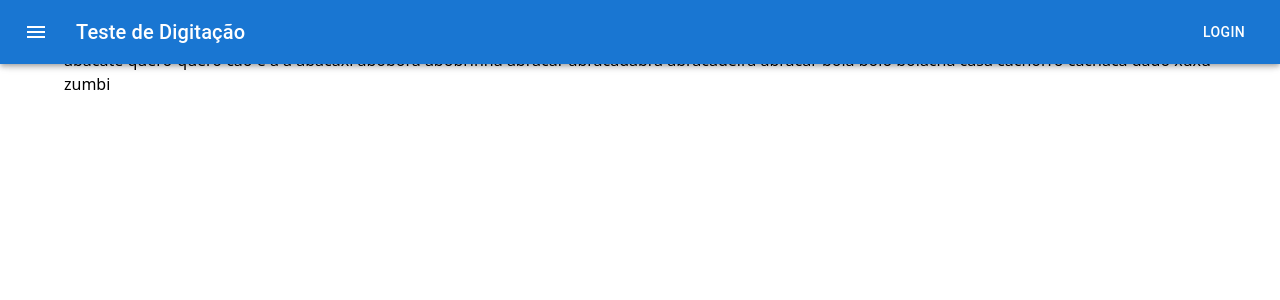
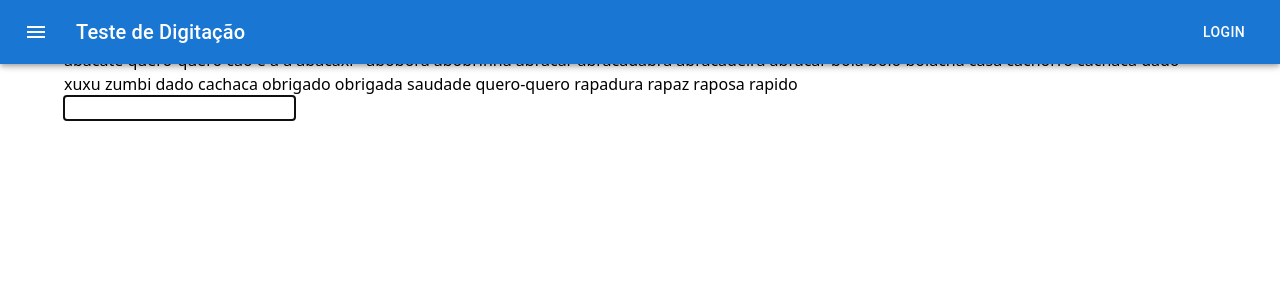
Before and after one commit to LeonardoLagos/projeto-digitacao, a React (Vite) app: page / in a window 1280 px wide. Shown: the top 300 px of the page. Built offline with nearby package versions, Linux system fonts and the light colour scheme.

Commit message:
Página de digitação - Função de digitação completa.

```diff
--- a/src/index.css
+++ b/src/index.css
@@ -7,3 +7,9 @@ body{
     width: 100vw;
     left: 100vh;
 }
+
+span{
+    margin: 0 !important;
+    padding: 0 !important;
+    box-sizing: border-box !important;
+}
--- a/src/pages/Home/index.tsx
+++ b/src/pages/Home/index.tsx
@@ -1,9 +1,11 @@
-import { useState } from "react"
-import { set } from "react-hook-form"
+import { useEffect, useRef, useState } from "react"
 
 export default function Home() {
-  const [text, setText] = useState('')
   const [contagem, setContagem] = useState(0)
+  const [listaLetras, setListaLetras] = useState<string[]>([])
+  const refDivPalavras = useRef<HTMLDivElement>(null)
+  const refInputDigitacao = useRef<HTMLInputElement>(null)
+  const [listaSpans, setListaSpans] = useState<HTMLCollectionOf<Element>>()
   const listaPalavras = [
     'abacate',
     'quero-quero',
@@ -12,6 +14,7 @@ export default function Home() {
     'à',
     'á',
     'abacaxi',
+    '`',
     'abobora',
     'abobrinha',
     'abracar',
@@ -26,27 +29,61 @@ export default function Home() {
     'cachaca',
     'dado',
     'xuxu',
-    'zumbi'
+    'zumbi',
+    'dado',
+    'cachaca',
+    'obrigado',
+    'obrigada',
+    'saudade',
+    'quero-quero',
+    'rapadura',
+    'rapaz',
+    'raposa',
+    'rapido',
   ]
-  function handleTextChange(e: React.ChangeEvent<HTMLInputElement>) {
-    const valorTxt = e.target.value
-    const Palavra = listaPalavras[contagem]
-    setContagem(contagem + 1)
 
-    if (valorTxt.includes(' ')) {
-      setText('')
+  useEffect(() => {
+    setListaLetras([])
+    listaPalavras.map((palavra, index) => {
+      for (const letra of palavra) {
+        setListaLetras((prev) => [...prev, letra])
+      }
+      if (index === listaPalavras.length - 1) return
+      setListaLetras((prev) => [...prev, ' '])
+    })
+
+    setListaSpans(refDivPalavras.current?.getElementsByClassName('letras'))
+  }, [])
+
+  function handleApagar(e: React.KeyboardEvent<HTMLInputElement>) {
+    const letraPresionada = e.key
+    if (letraPresionada === 'Backspace') {
+      if (contagem === 0) return
+
+      listaSpans![contagem - 1]?.classList.remove('bg-green-500')
+      listaSpans![contagem - 1]?.classList.remove('bg-red-500')
+      setContagem(contagem - 1)
       return
     }
-
-    setText(valorTxt)
   }
 
-  function handleKeyPress(e: React.KeyboardEvent<HTMLDivElement>) {
-    console.log(e.key)
+  function handleDigitacao(e: React.ChangeEvent<HTMLInputElement>) {
+    const teclaDigitada = e.target.value
+
+    const letraCorreta = listaLetras[contagem]
+    const spanLetra = listaSpans![contagem]
+    if (spanLetra === undefined) return
+
+    if (teclaDigitada === letraCorreta) {
+      spanLetra.classList.add('bg-green-500')
+    } else {
+      spanLetra.classList.add('bg-red-500')
+    }
+    setContagem(contagem + 1)
   }
 
   return (
-    <div className="flex flex-col pt-2" onKeyUp={(e) => handleKeyPress(e)}>
+    <div className="flex flex-col pt-2" >
       <div className="flex gap-1">
         <p>Linguagem:</p>
         <select className="outline outline-1 rounded px-1 text-sm">
@@ -54,11 +91,18 @@ export default function Home() {
           <option value="en-us">🏳Inglês</option>
         </select>
       </div>
-      <div className="w-full h-56 outline outline-1 rounded mt-4 mb-2 p-2 text-xl">
-        {listaPalavras.map((palavra, index) => {
-          return <span key={index}>{palavra} </span>
+      <div className="w-full h-56 outline outline-1 rounded mt-4 mb-2 p-2 text-xl" ref={refDivPalavras} onClick={() => refInputDigitacao.current?.focus()}>
+        {listaLetras.map((letra, index) => {
+          return <span className="letras" key={index}>{letra}</span>
         })}
       </div>
+      <input autoFocus tabIndex={0} type="text" ref={refInputDigitacao} className="w-0"
+        onChange={(e) => {
+          handleDigitacao(e)
+          e.target.value = ''
+        }}
+        onKeyUp={(e) => handleApagar(e)}
+      />
     </div>
   )
 }
```
